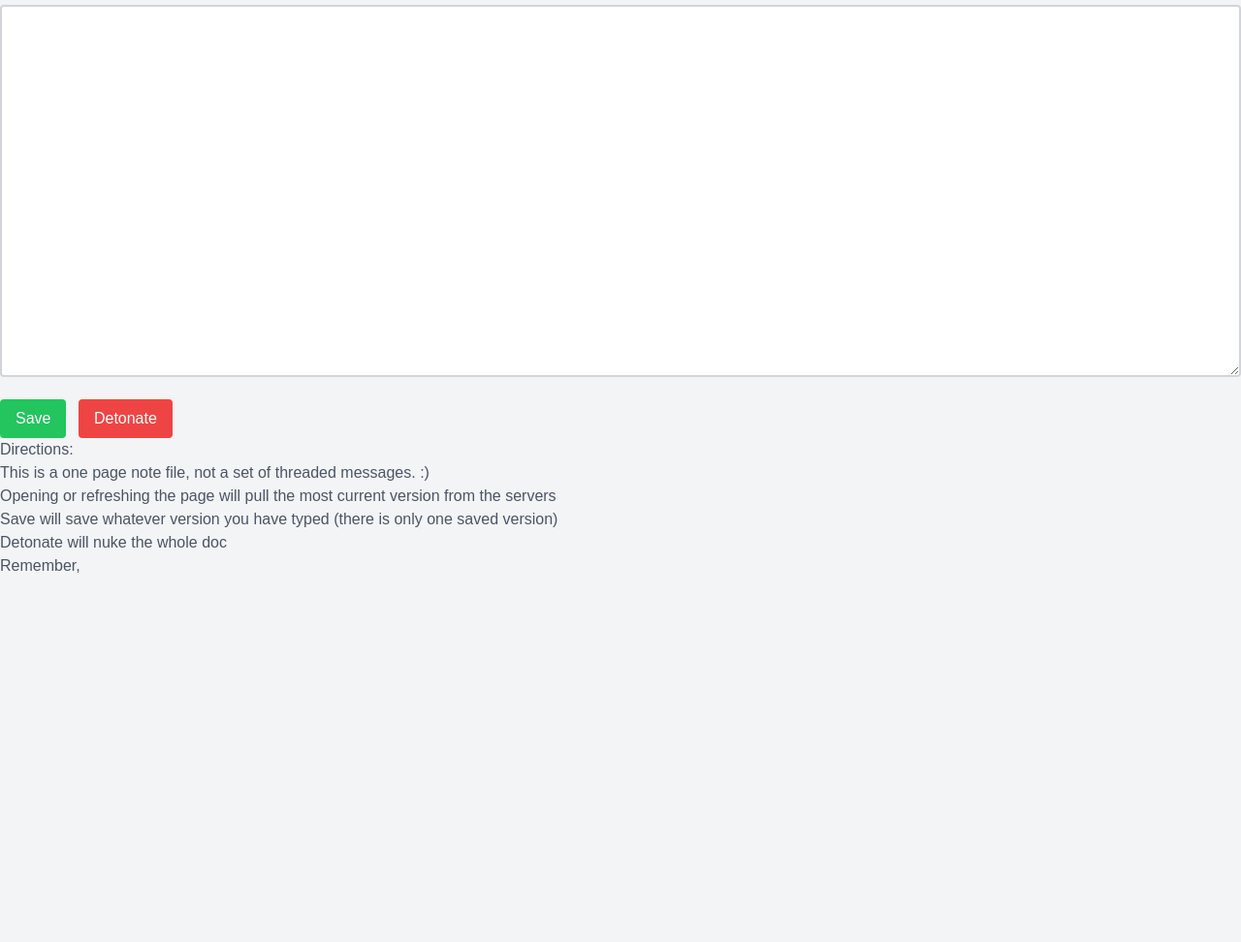
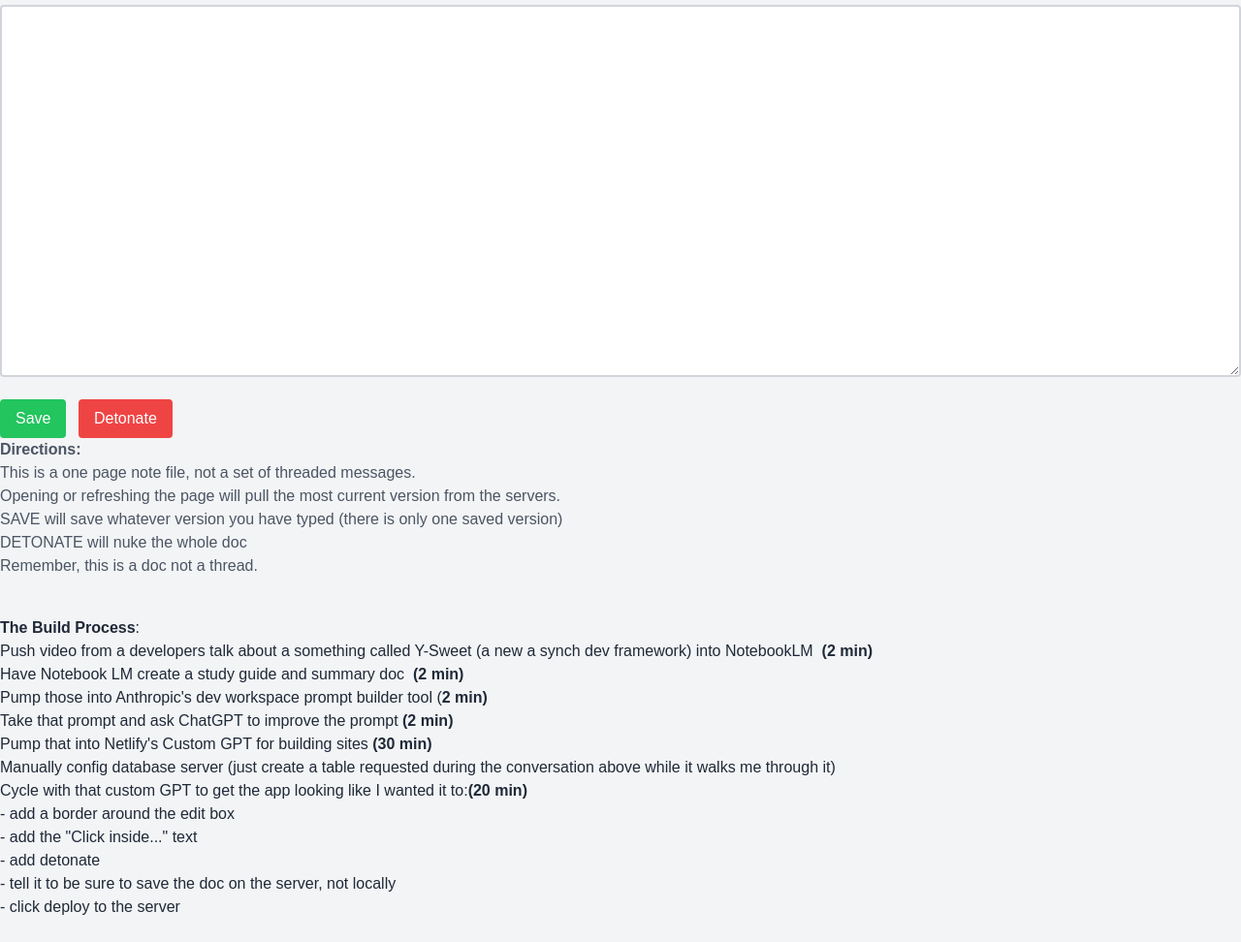
Before and after one commit to toddwmac/Todd-pat-sharedoc, a plain HTML site: page index.html in a window 1280 px wide. Shown: the part 119-1091 px from the top of the page at 97% size. Before the commit the page ends 800 px from the top, so only its background shows below. Drawn offline with nearby package versions, Linux system fonts and the light colour scheme; a script that the page names is missing.

Commit message:
clean up directions and process directions

```diff
--- a/index.html
+++ b/index.html
@@ -18,12 +18,31 @@
             <button id="save-button" class="bg-green-500 text-white px-4 py-2 rounded mr-2">Save</button>
             <button id="detonate-button" class="bg-red-500 text-white px-4 py-2 rounded">Detonate</button>
         </div>
-        <p class="mb-4 text-gray-600">Directions:<br>
-        This is a one page note file, not a set of threaded messages. :)<br>
-        Opening or refreshing the page will pull the most current version from the servers<br>
-        Save will save whatever version you have typed (there is only one saved version)<br>
-        Detonate will nuke the whole doc<br>
-        Remember,
+        <p class="mb-4 text-gray-600"><strong>Directions:</strong><br>
+        This is a one page note file, not a set of threaded messages.<br>
+        Opening or refreshing the page will pull the most current version from the servers.<br>
+        SAVE will save whatever version you have typed (there is only one saved version)<br>
+        DETONATE will nuke the whole doc<br>
+        Remember, this is a doc not a thread.<br>
+        <p>&nbsp;</p>
+        <p><strong>The Build Process</strong>:</p>
+        <ol>
+            <li>Push video from a developers talk about a something called Y-Sweet (a new a synch dev framework) into NotebookLM &nbsp;<strong>(2 min)</strong></li>
+            <li>Have Notebook LM create a study guide and summary doc &nbsp;<strong>(2 min)</strong></li>
+            <li>Pump those into Anthropic's dev workspace prompt builder tool (<strong>2 min)</strong></li>
+            <li>Take that prompt and ask ChatGPT to improve the prompt <strong>(2 min)</strong></li>
+            <li>Pump that into Netlify's Custom GPT for building sites <strong>(30 min)</strong></li>
+            <li>Manually config database server (just create a table requested during the conversation above while it walks me through it)</li>
+            <li>Cycle with that custom GPT to get the app looking like I wanted it to:<strong>(20 min)</strong></li>
+        </ol>
+        <ul>
+            <li>- add a border around the edit box</li>
+            <li>- add the "Click inside..." text</li>
+            <li>- add detonate</li>
+            <li>- tell it to be sure to save the doc on the server, not locally</li>
+            <li>- click deploy to the server<br>&nbsp;</li>
+        </ul>
+
     </div>
     <script src="script.js" type="module"></script>
 </body>
```
